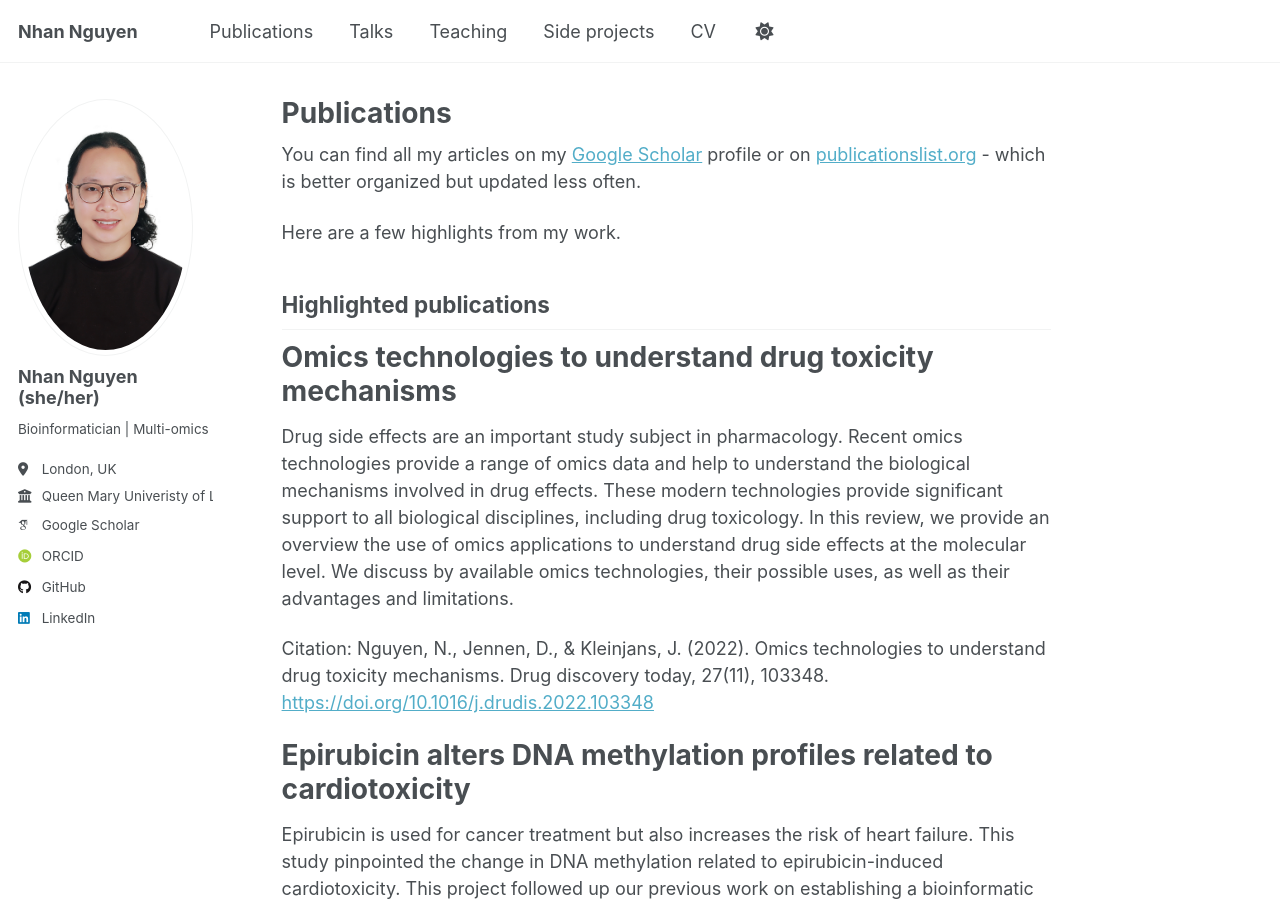
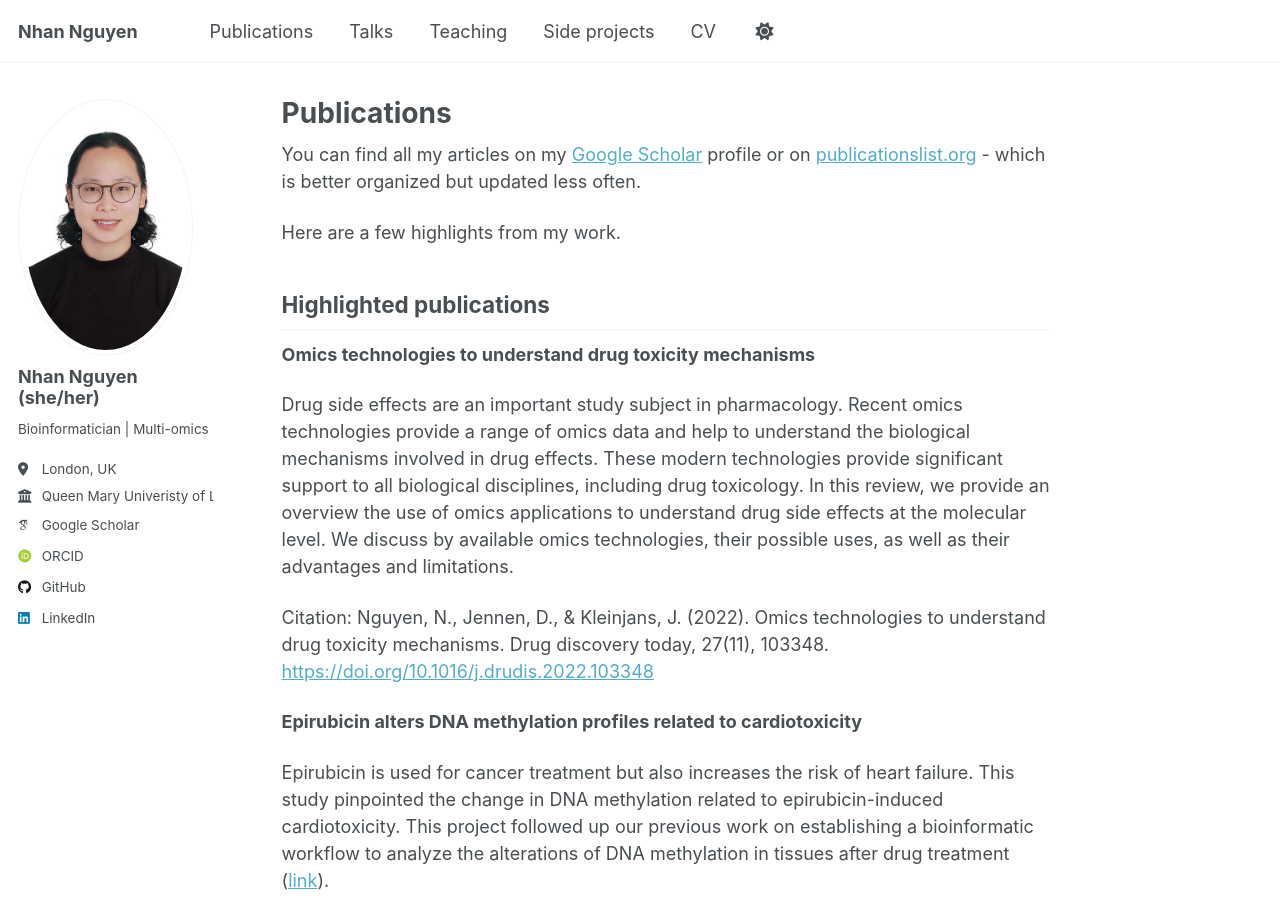
Before and after one commit to NhanNguyen000/NhanNguyen000.github.io, a Jekyll site: the page built from _pages/publications.md, in a window 1280 px wide and 900 px high. Built offline with Jekyll 4.4.1, drawn with Linux system fonts in a browser that asks for light colours; some web fonts are replaced; a script that is not in the unit is left out.

```diff
--- a/_pages/publications.md
+++ b/_pages/publications.md
@@ -14,26 +14,26 @@ Highlighted publications
 ------
 
 
-Omics technologies to understand drug toxicity mechanisms
-======
+**Omics technologies to understand drug toxicity mechanisms**
+
 Drug side effects are an important study subject in pharmacology. Recent omics technologies provide a range of omics data and help to understand the biological mechanisms involved in drug effects. These modern technologies provide significant support to all biological disciplines, including drug toxicology. In this review, we provide an overview the use of omics applications to understand drug side effects at the molecular level. We discuss by available omics technologies, their possible uses, as well as their advantages and limitations.
 
 Citation: Nguyen, N., Jennen, D., & Kleinjans, J. (2022). Omics technologies to understand drug toxicity mechanisms. Drug discovery today, 27(11), 103348. [https://doi.org/10.1016/j.drudis.2022.103348](https://doi.org/10.1016/j.drudis.2022.103348)
 
-Epirubicin alters DNA methylation profiles related to cardiotoxicity
-======
+**Epirubicin alters DNA methylation profiles related to cardiotoxicity**
+
 Epirubicin is used for cancer treatment but also increases the risk of heart failure. This study pinpointed the change in DNA methylation related to epirubicin-induced cardiotoxicity. This project followed up our previous work on establishing a bioinformatic workflow to analyze the alterations of DNA methylation in tissues after drug treatment ([link](https://doi.org/10.1145/3510427.3510437)).
 
 Citation: Nguyen, N., Lienhard, M., Herwig, R., Kleinjans, J., & Jennen, D. (2022). Epirubicin Alters DNA Methylation Profiles Related to Cardiotoxicity. Frontiers in bioscience (Landmark edition), 27(6), 173. [https://doi.org/10.31083/j.fbl2706173](https://doi.org/10.31083/j.fbl2706173)
 
-Transcriptome analysis of long noncoding RNAs reveals their potential roles in anthracycline-induced cardiotoxicity
-======
+**Transcriptome analysis of long noncoding RNAs reveals their potential roles in anthracycline-induced cardiotoxicity**
+
 This project unveiled the roles of long non-coding RNAs with their various biological functions and suggested long non-coding RNAs as a new perspective and a novel promising biomarker type to understand drug side effects.
 
 Citation: Nguyen, N., Souza, T., Kleinjans, J., & Jennen, D. (2022). Transcriptome analysis of long noncoding RNAs reveals their potential roles in anthracycline-induced cardiotoxicity. Non-coding RNA research, 7(2), 106–113. [https://doi.org/10.1016/j.ncrna.2022.01.002](https://doi.org/10.1016/j.ncrna.2022.01.002)
 
-Translational Proteomics Analysis of Anthracycline-Induced Cardiotoxicity From Cardiac Microtissues to Human Heart Biopsies
-======
+**Translational Proteomics Analysis of Anthracycline-Induced Cardiotoxicity From Cardiac Microtissues to Human Heart Biopsies**
+
 Anthracycline is an important drug family used in cancer chemotherapy but it also increases the risk of heart failure. This project analyzed the proteomics data and detected several proteins as potential targets for further anthracycline-induced cardiotoxicity investigation.
 
 Citation: Nguyen, N., Souza, T., Verheijen, M. C. T., Gmuender, H., Selevsek, N., Schlapbach, R., Kleinjans, J., & Jennen, D. (2021). Translational Proteomics Analysis of Anthracycline-Induced Cardiotoxicity From Cardiac Microtissues to Human Heart Biopsies. Frontiers in genetics, 12, 695625. [https://doi.org/10.3389/fgene.2021.695625](https://doi.org/10.3389/fgene.2021.695625)
```
